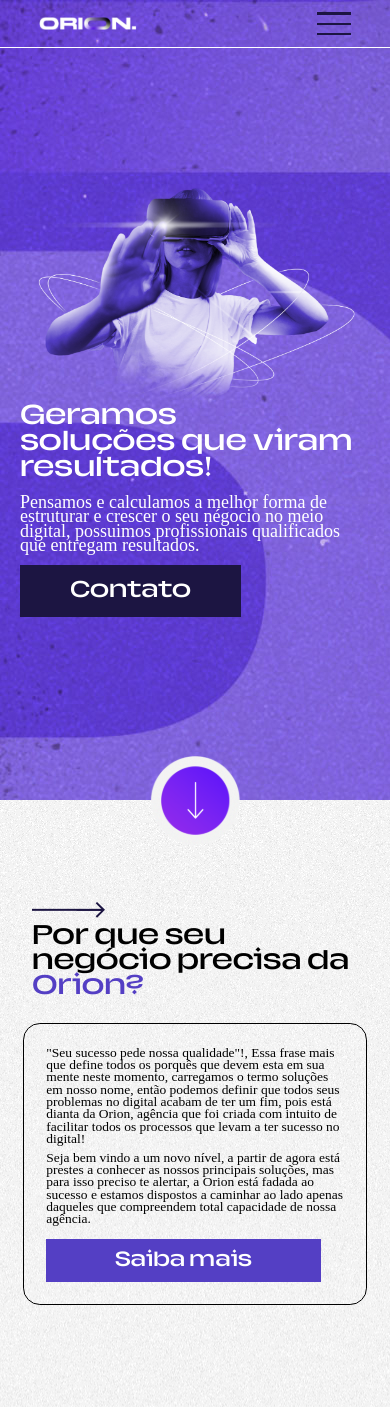
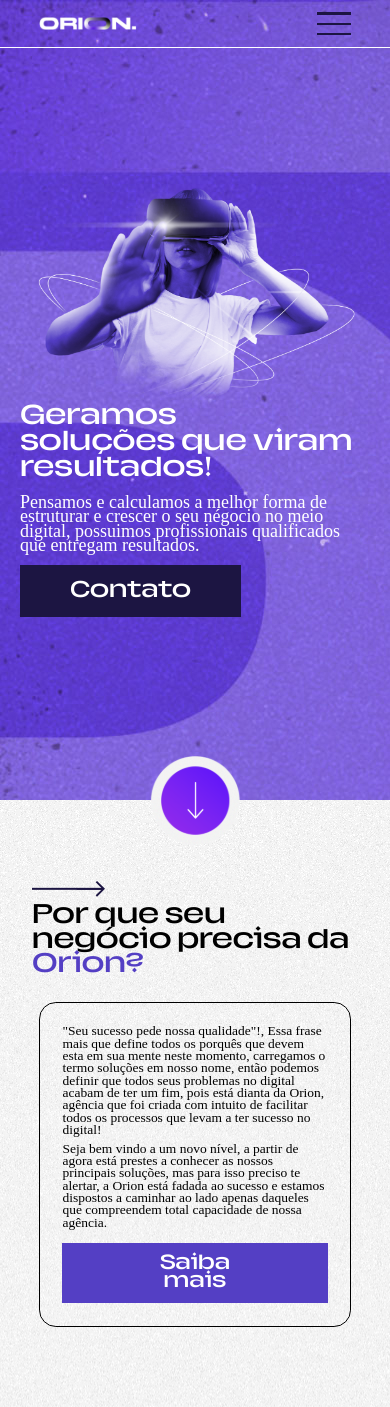
Before and after one commit to joaomanoelsm/orion, a React (Vite) app: page / in a window 390 px wide. Built offline with nearby package versions, Linux system fonts and the light colour scheme; a web font is replaced by a local one.

Commit message:
atualizando

```diff
--- a/src/pages/main/whyOrion/style.scss
+++ b/src/pages/main/whyOrion/style.scss
@@ -63,3 +63,12 @@
         }
     }
 }
+
+@media (max-width: 900px) {
+    #whyOrion {
+
+        #whyOrion__container {
+            width: 80%;
+        }
+    }
+}
```
